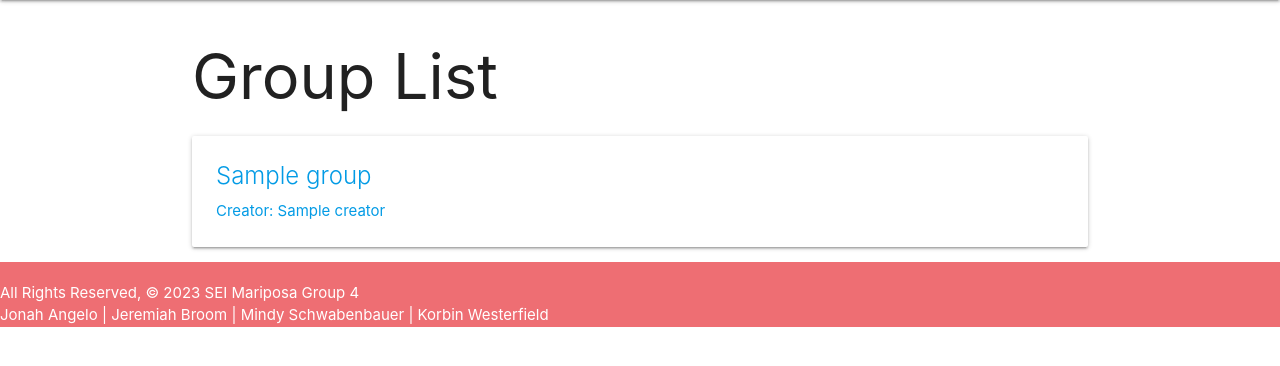
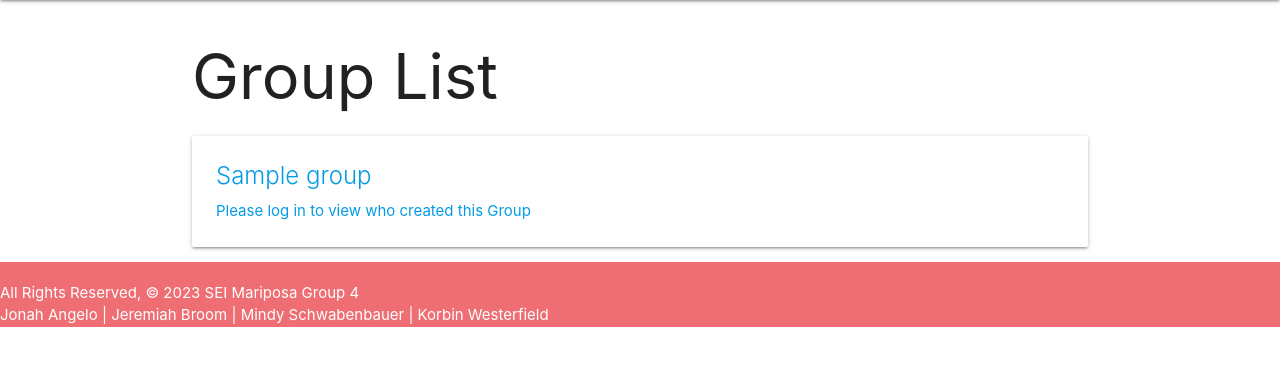
Before and after one commit to mindyschwab/Poll-App, a Django app: template planit/main_app/templates/main_app/group_list.html in a window 1280 px wide. Shown: the part 64-430 px from the top of the page. Run offline with Django 3.2, Linux system fonts and the light colour scheme; the template is opened without the code that fills it: most values are stand-ins (such as "Sample title", 1, 10 or a date in 2020); some libraries are stand-ins or nearby versions.

Commit message:
linked groups created to users but user name.

```diff
--- a/planit/main_app/templates/main_app/group_detail.html
+++ b/planit/main_app/templates/main_app/group_detail.html
@@ -9,7 +9,7 @@
       <div class="card">
         <div class="card-content">
           <span class="card-title">{{ group.name }}</span>
-          <p>Creator: {{ group.creator }}</p>
+          <p>Creator: {{ request.user.username }}</p>
         </div>
         <div class="card-action">
           <a href="{% url 'groups_update' group.id %}">Edit</a>
--- a/planit/main_app/templates/main_app/group_list.html
+++ b/planit/main_app/templates/main_app/group_list.html
@@ -8,7 +8,11 @@
     <div class="card">
         <div class="card-content">
             <span class="card-title">{{ group.name }}</span>
-            <p>Creator: {{ groups.creator }}</p>
+            {% if request.user.is_authenticated %}
+            <p>Creator: {{ request.user.username }}</p>
+            {% else %}
+            <p>Please log in to view who created this Group</p>
+            {% endif %}
         </div>
     </div>
   </a>
--- a/planit/main_app/views.py
+++ b/planit/main_app/views.py
@@ -45,6 +45,10 @@ class EventCreate(CreateView):
 
 class GroupList(ListView):
     model = Group
+
+    def user(request):
+        context = { 'request': request, }
+        return render(request, 'group_list.html', context)
 
 
 class GroupDetail(DetailView):
```
